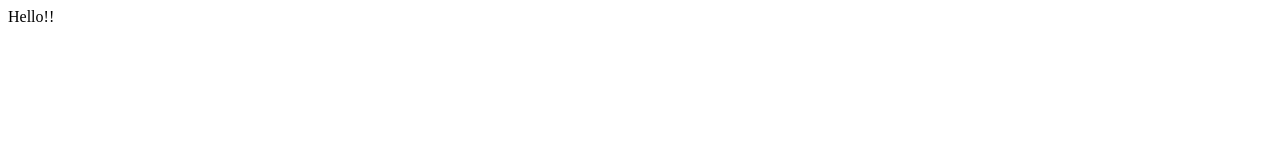
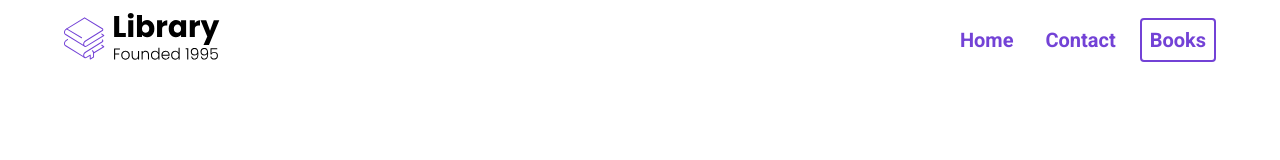
Before and after one commit to NunezAN/e_commerce_01, a plain HTML site: page index.html in a window 1280 px wide. Drawn offline with Linux system fonts and the light colour scheme.

Commit message:
completed nav bar styling

```diff
--- a/assets/style.css
+++ b/assets/style.css
@@ -1,2 +1,49 @@
+@import url('https://fonts.googleapis.com/css2?family=Lato:ital,wght@0,400;1,700&family=Roboto:wght@400;500;700&display=swap');
 * {
+    padding: 0;
+    margin: 0;
+    box-sizing: border-box;
+    font-family: 'Roboto', sans-serif;
 }
+
+/* NAV BAR */
+nav{
+    height: 80px;
+    display: flex;
+}
+.nav__container{
+    width: 100%;
+    max-width: 1200px;
+    display: flex;
+    justify-content: space-between;
+    align-items: center;
+    margin: 0 auto;
+    padding: 0 24px;
+}
+.nav__logo{
+    width: 160px;
+}
+ul{
+    display: flex;
+}
+li{
+    list-style-type: none;
+}
+.nav__link{
+    margin-left: 16px;
+    text-decoration: none;
+    font-size: 20px;
+    color: #7342d6;
+    font-weight: bold;
+    padding: 8px;
+}
+.nav__link:hover{
+    text-decoration: underline;
+}
+.nav__link--primary{
+    border: 2px solid #7342d6;
+    border-radius: 4px;
+}
+.nav__link--primary:hover{
+    text-decoration: none;
+}
--- a/index.html
+++ b/index.html
@@ -1,13 +1,31 @@
 <!DOCTYPE html>
 <html lang="en">
-<head>
-    <meta charset="UTF-8">
-    <meta http-equiv="X-UA-Compatible" content="IE=edge">
-    <meta name="viewport" content="width=device-width, initial-scale=1.0">
-    <title>Document</title>
-    <link rel="stylesheet" href="./assets/style.css">
-</head>
-<body>
-    Hello!!
-</body>
+  <head>
+    <meta charset="UTF-8" />
+    <meta http-equiv="X-UA-Compatible" content="IE=edge" />
+    <meta name="viewport" content="width=device-width, initial-scale=1.0" />
+    <title>Library</title>
+    <link rel="stylesheet" href="./assets/style.css" />
+  </head>
+  <body>
+    <section>
+      <nav>
+        <div class="nav__container">
+          <img src="./assets/Library.svg" alt="" class="nav__logo" />
+          <ul class="nav__links">
+            <li>
+              <a href="" class="nav__link">Home</a>
+            </li>
+            <li>
+              <a href="" class="nav__link">Contact</a>
+            </li>
+            <li>
+              <a href="" class="nav__link nav__link--primary">Books</a>
+            </li>
+          </ul>
+        </div>
+      </nav>
+      <header></header>
+    </section>
+  </body>
 </html>
```
Also changed, not shown: assets/Library.svg (added), assets/Undraw_Books.svg (added), assets/atomic habits.jpg (added), assets/book-1.jpeg (added), assets/book-2.jpeg (added), assets/book-3.jpeg (added), assets/book-4.jpeg (added), assets/book-5.jpeg (added), assets/book-6.jpeg (added), assets/book-7.jpg (added), assets/book-8.jpeg (added), assets/crack the coding interview.png (added), assets/david goggins.jpeg (added), assets/deep work.jpeg (added), 1 more files.
